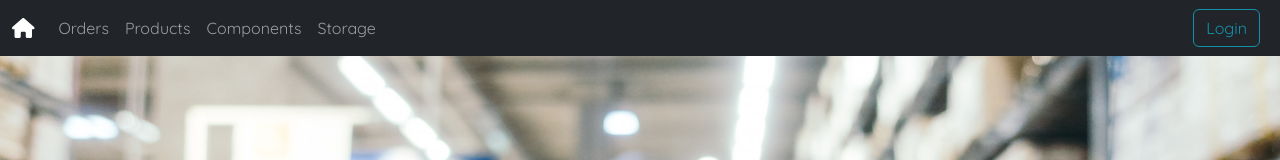
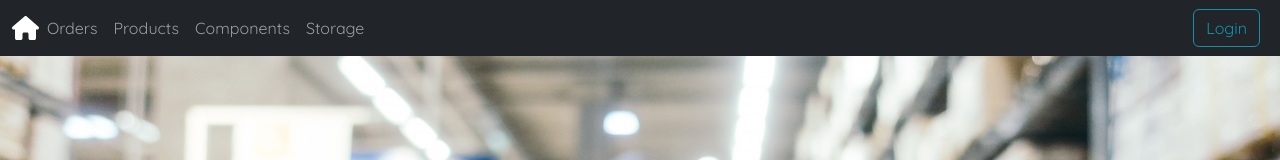
Before and after one commit to TheRealCoon/order_and_warehouse_app_frontend, a React (Create React App) app: page / in a window 1280 px wide. Shown: the top 160 px of the page. Built offline with nearby package versions, Linux system fonts and the light colour scheme; a web font is replaced by a local one.

Commit message:
replace Navbar.Brand wit NavLink to avoid page reloads

```diff
--- a/src/components/navbar/NavBar.js
+++ b/src/components/navbar/NavBar.js
@@ -10,9 +10,12 @@ const NavBar = () => {
     return (
         <Navbar bg="dark" variant="dark" expand="lg">
             <Container fluid>
-                <Navbar.Brand href="/" style={{"color": 'white'}}>
+                <NavLink to="/" style={{"color": 'white', "fontSize": 'x-large'}}>
                     <FontAwesomeIcon icon={faHome}/>
-                </Navbar.Brand>
+                </NavLink>
+                {/*<Navbar.Brand href="#home" style={{"color": 'white'}}>
+                    <FontAwesomeIcon icon={faHome}/>
+                </Navbar.Brand>*/}
                 <Navbar.Toggle aria-controls="navbarScroll"/>
                 <Navbar.Collapse id="navbarScroll">
                     <Nav className="me-auto my-2 my-lg-0" style={{maxHeight: '300px'}} navbarScroll>
```
